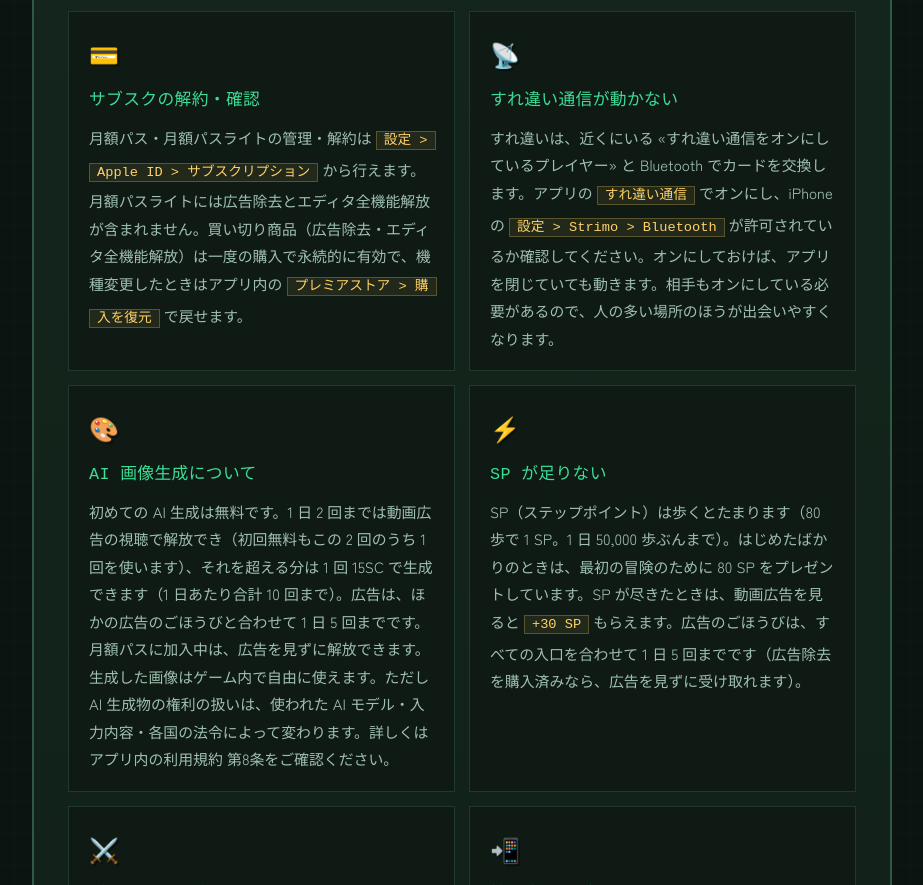
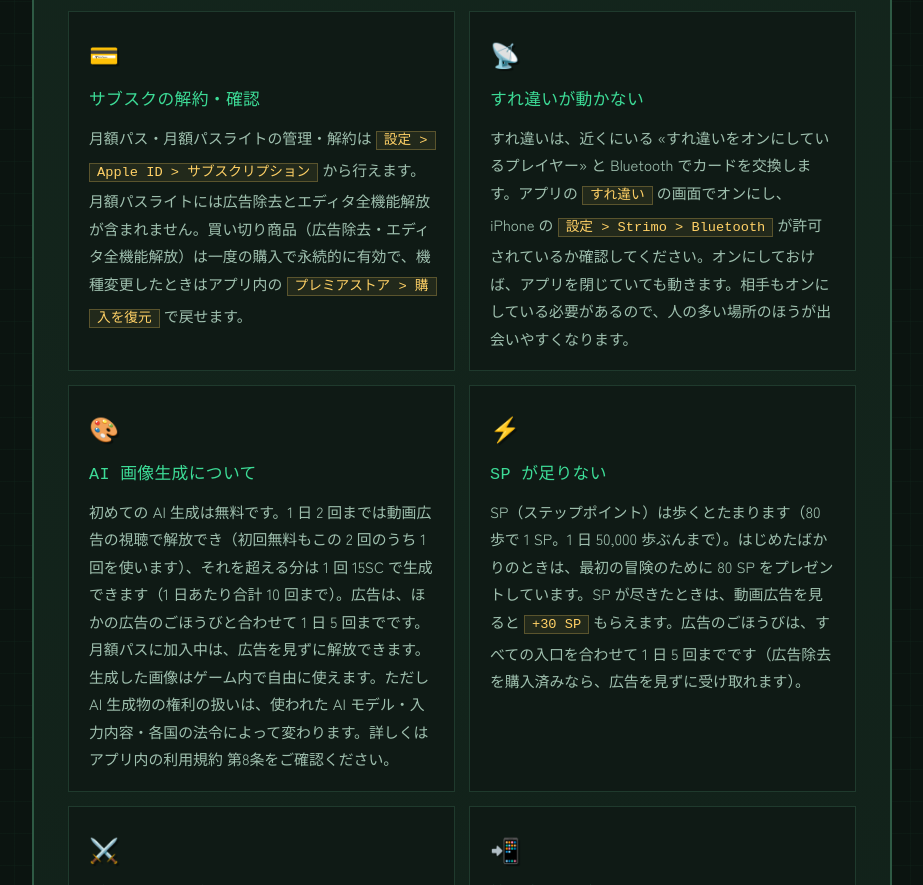
Before and after one commit to kizzz9/strimo-support, a plain HTML site: page index.html in a window 1280 px wide. Shown: the part 991-1876 px from the top of the page, without its empty margins (178-1101 px from the left). Drawn offline with Linux system fonts and the light colour scheme; a web font is replaced by a local one.

Commit message:
すれ違いの呼び方を商標にならない言い方に変える（すれ違い通信 → すれ違い、StreetPass → pass-by）
Co-Authored-By: Claude Opus 5.5 <noreply@anthropic.com>
Claude-Session: https://claude.ai/code/session_01F2dwwbhYRSDtyLyiZbEMxs

```diff
--- a/index.html
+++ b/index.html
@@ -304,8 +304,8 @@ tr:nth-child(even) td { background: rgba(61,220,151,.03); }
       </div>
       <div class="faq-card">
         <div class="faq-icon">📡</div>
-        <h3>すれ違い通信が動かない</h3>
-        <p>すれ違いは、近くにいる «すれ違い通信をオンにしているプレイヤー» と Bluetooth でカードを交換します。アプリの <span class="step">すれ違い通信</span> でオンにし、iPhone の <span class="step">設定 &gt; Strimo &gt; Bluetooth</span> が許可されているか確認してください。オンにしておけば、アプリを閉じていても動きます。相手もオンにしている必要があるので、人の多い場所のほうが出会いやすくなります。</p>
+        <h3>すれ違いが動かない</h3>
+        <p>すれ違いは、近くにいる «すれ違いをオンにしているプレイヤー» と Bluetooth でカードを交換します。アプリの <span class="step">すれ違い</span> の画面でオンにし、iPhone の <span class="step">設定 &gt; Strimo &gt; Bluetooth</span> が許可されているか確認してください。オンにしておけば、アプリを閉じていても動きます。相手もオンにしている必要があるので、人の多い場所のほうが出会いやすくなります。</p>
       </div>
       <div class="faq-card">
         <div class="faq-icon">🎨</div>
```
